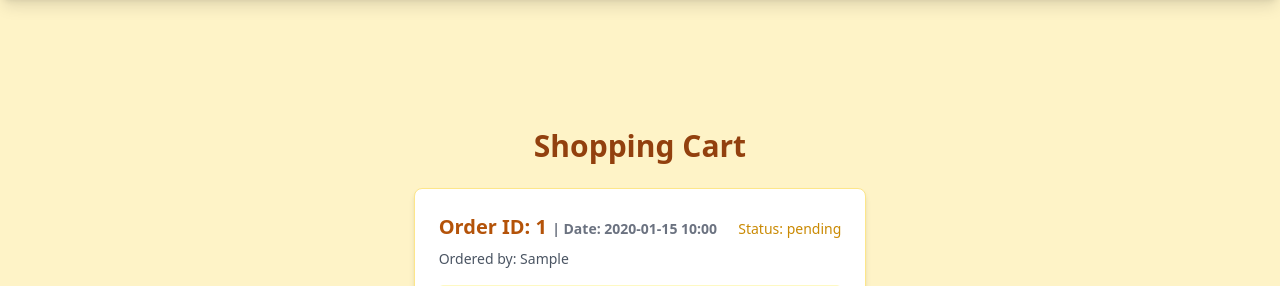
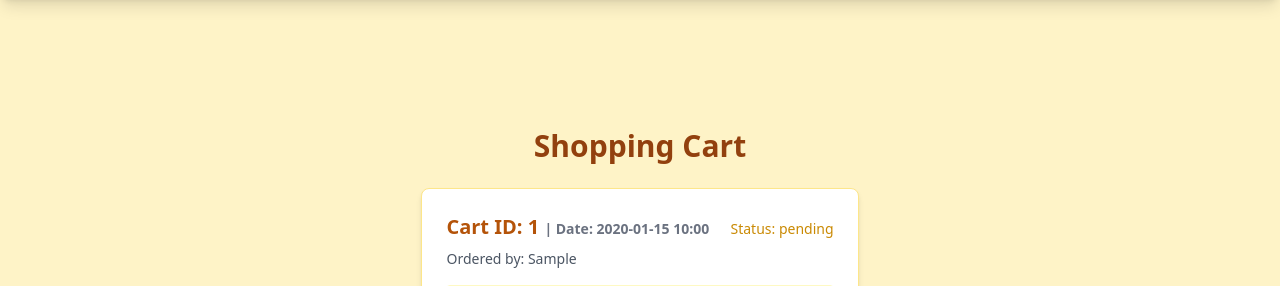
Before and after one commit to firooz-hosseini/CoffeeShop, a Django app: template templates/order/order_list.html in a window 1280 px wide. Shown: the part 146-432 px from the top of the page. Run offline with Django 5.2, Linux system fonts and the light colour scheme; tables that the repository leaves empty hold one stand-in row (values such as "Sample post"); the template is opened without the code that fills it: values that come from a table or form of the project are taken from there, most other values are stand-ins (such as "Sample title", 1, 10 or a date in 2020); data that the repository does not hold is empty; parts of the project's set-up code (start-up, migrations or seed data) failed here and were passed over; some libraries are stand-ins or nearby versions.

Commit message:
Fix order list html

```diff
--- a/templates/order/order_list.html
+++ b/templates/order/order_list.html
@@ -22,7 +22,7 @@
         {% for order in orders %}
           <div class="bg-white shadow-md border border-amber-200 rounded-lg p-6">
             <h3 class="text-lg sm:text-xl font-semibold text-amber-700 mb-2">
-              Order ID: {{ order.id }}
+              Cart ID: {{ order.id }}
               <span class="block sm:inline text-gray-500 text-sm">| Date: {{ order.time|date:"Y-m-d H:i" }}</span>
               <span class="block sm:inline sm:ml-4 text-sm font-medium
                 {% if order.status == 'pending' %}text-yellow-600
@@ -70,7 +70,7 @@
                   {% csrf_token %}
                   <button type="submit"
                           class="w-full sm:w-auto bg-red-500 text-white px-4 py-2 rounded hover:bg-red-600">
-                    Cancel Order
+                    Cancel Cart
                   </button>
                 </form>
               </div>
```
